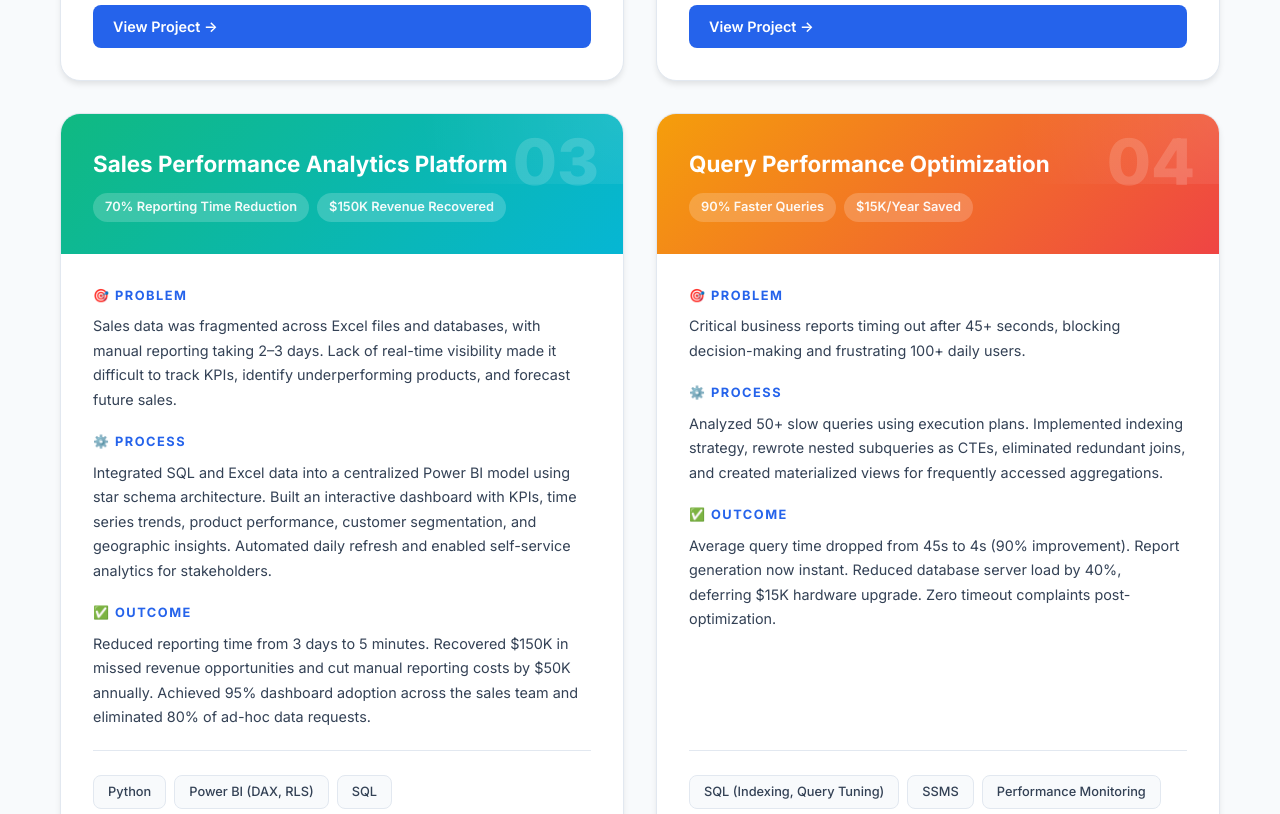
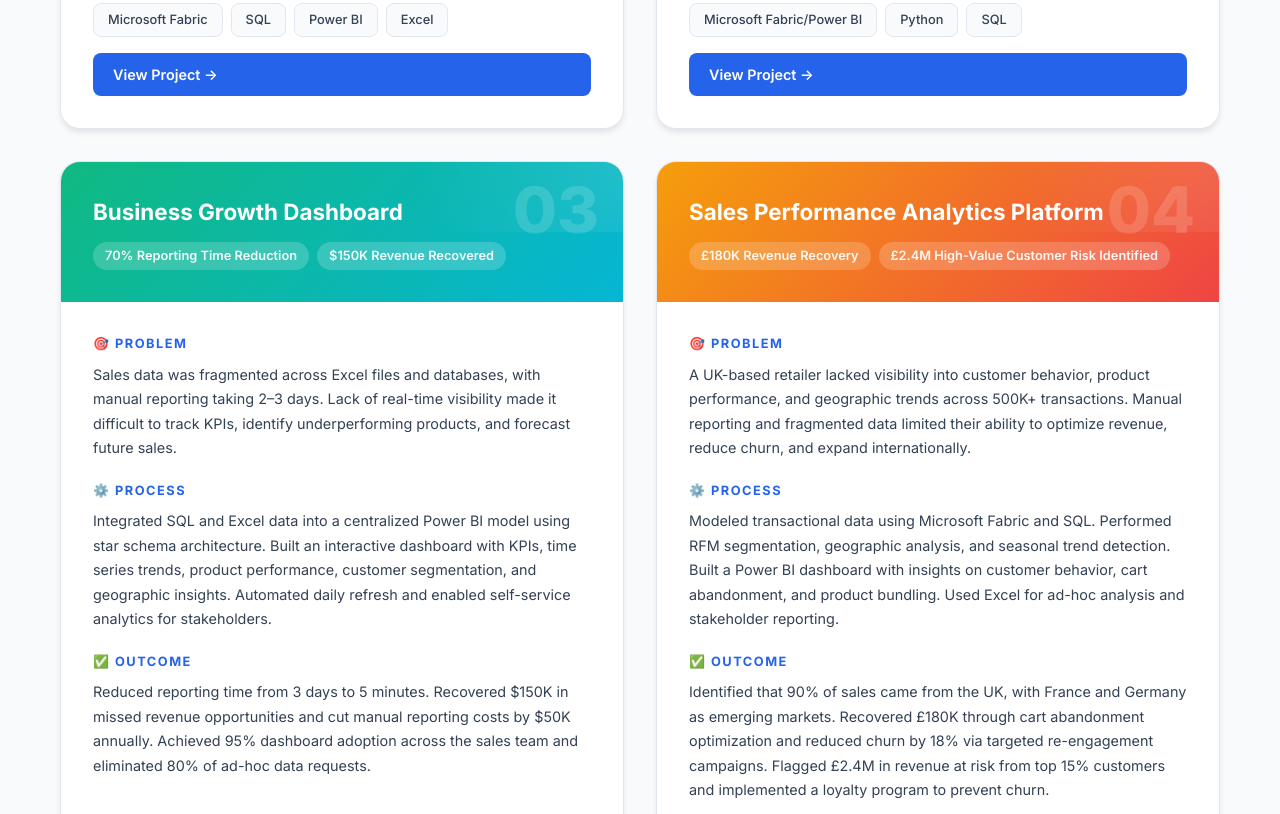
Before and after one commit to mahendra1729/mahendra1729.github.io, a plain HTML site: page index.html in a window 1280 px wide. Shown: the part 3143-3957 px from the top of the page. Drawn offline with Linux system fonts and the light colour scheme.

```diff
--- a/index.html
+++ b/index.html
@@ -1468,10 +1468,10 @@
                         <div class="skill-name">CTEs, Window Functions & Subqueries</div>
                     </div>
                     <div class="skill-item">
-                        <div class="skill-name">Database Design & Normalization</div>
+                        <div class="skill-name">Microsoft Fabric</div>
                     </div>
                     <div class="skill-item">
-                        <div class="skill-name">ETL & Data Warehousing</div>
+                        <div class="skill-name">ETL & DBMS</div>
                     </div>
                 </div>
 
@@ -1505,13 +1505,13 @@
                         <div class="skill-name">Python for Data Analysis</div>
                     </div>
                     <div class="skill-item">
-                        <div class="skill-name">Data Visualization (Matplotlib, Seaborn)</div>
+                        <div class="skill-name">Prompt Engineering,Natural Language Query</div>
                     </div>
                     <div class="skill-item">
-                        <div class="skill-name">Predictive Modeling (Scikit-learn)</div>
+                        <div class="skill-name">Predictive Modeling (AutoML)</div>
                     </div>
                     <div class="skill-item">
-                        <div class="skill-name">Process Automation (Power Automate)</div>
+                        <div class="skill-name">Process Automation (Power Automate,Python)</div>
                     </div>
                 </div>
             </div>
@@ -1601,7 +1601,7 @@
                 <div class="project-card animate-on-scroll">
                     <div class="project-header">
                         <span class="project-number">03</span>
-                        <h3 class="project-title">Sales Performance Analytics Platform</h3>
+                        <h3 class="project-title">Business Growth Dashboard </h3>
                         <div class="project-impact">
                             <span class="project-impact-badge">70% Reporting Time Reduction</span>
                             <span class="project-impact-badge">$150K Revenue Recovered</span>
@@ -1635,29 +1635,30 @@
                 <div class="project-card animate-on-scroll">
                     <div class="project-header">
                         <span class="project-number">04</span>
-                        <h3 class="project-title">Query Performance Optimization</h3>
+                        <h3 class="project-title">Sales Performance Analytics Platform</h3>
                         <div class="project-impact">
-                            <span class="project-impact-badge">90% Faster Queries</span>
-                            <span class="project-impact-badge">$15K/Year Saved</span>
+                            <span class="project-impact-badge">£180K Revenue Recovery</span>
+                            <span class="project-impact-badge">£2.4M High-Value Customer Risk Identified</span>
                         </div>
                     </div>
                     <div class="project-body">
                         <div class="project-section">
                             <div class="project-section-title">🎯 Problem</div>
-                            <p class="project-text">Critical business reports timing out after 45+ seconds, blocking decision-making and frustrating 100+ daily users.</p>
+                            <p class="project-text">A UK-based retailer lacked visibility into customer behavior, product performance, and geographic trends across 500K+ transactions. Manual reporting and fragmented data limited their ability to optimize revenue, reduce churn, and expand internationally.</p>
                         </div>
                         <div class="project-section">
                             <div class="project-section-title">⚙️ Process</div>
-                            <p class="project-text">Analyzed 50+ slow queries using execution plans. Implemented indexing strategy, rewrote nested subqueries as CTEs, eliminated redundant joins, and created materialized views for frequently accessed aggregations.</p>
+                            <p class="project-text">Modeled transactional data using Microsoft Fabric and SQL. Performed RFM segmentation, geographic analysis, and seasonal trend detection. Built a Power BI dashboard with insights on customer behavior, cart abandonment, and product bundling. Used Excel for ad-hoc analysis and stakeholder reporting.</p>
                         </div>
                         <div class="project-section">
                             <div class="project-section-title">✅ Outcome</div>
-                            <p class="project-text">Average query time dropped from 45s to 4s (90% improvement). Report generation now instant. Reduced database server load by 40%, deferring $15K hardware upgrade. Zero timeout complaints post-optimization.</p>
+                            <p class="project-text">Identified that 90% of sales came from the UK, with France and Germany as emerging markets. Recovered £180K through cart abandonment optimization and reduced churn by 18% via targeted re-engagement campaigns. Flagged £2.4M in revenue at risk from top 15% customers and implemented a loyalty program to prevent churn.</p>
                         </div>
                         <div class="tools-used">
-                            <span class="tool-tag">SQL (Indexing, Query Tuning)</span>
-                            <span class="tool-tag">SSMS</span>
-                            <span class="tool-tag">Performance Monitoring</span>
+                            <span class="tool-tag">Microsoft Fabric</span>
+                            <span class="tool-tag">Python</span>
+                            <span class="tool-tag">SQL</span>
+                            <span class="tool-tag">Excel</span>
                         </div>
                         <a href="https://github.com/mahendra1729" target="_blank" class="project-link">
                             View Project →
```
